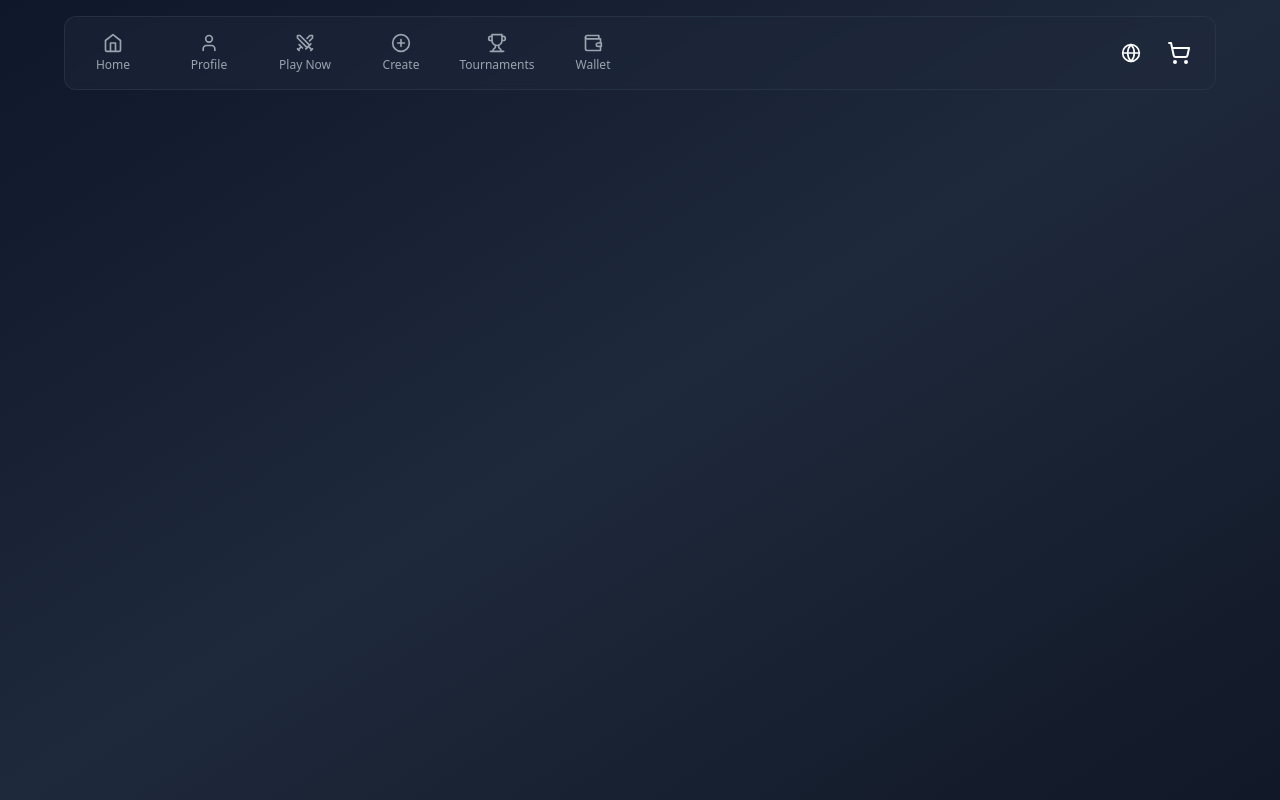
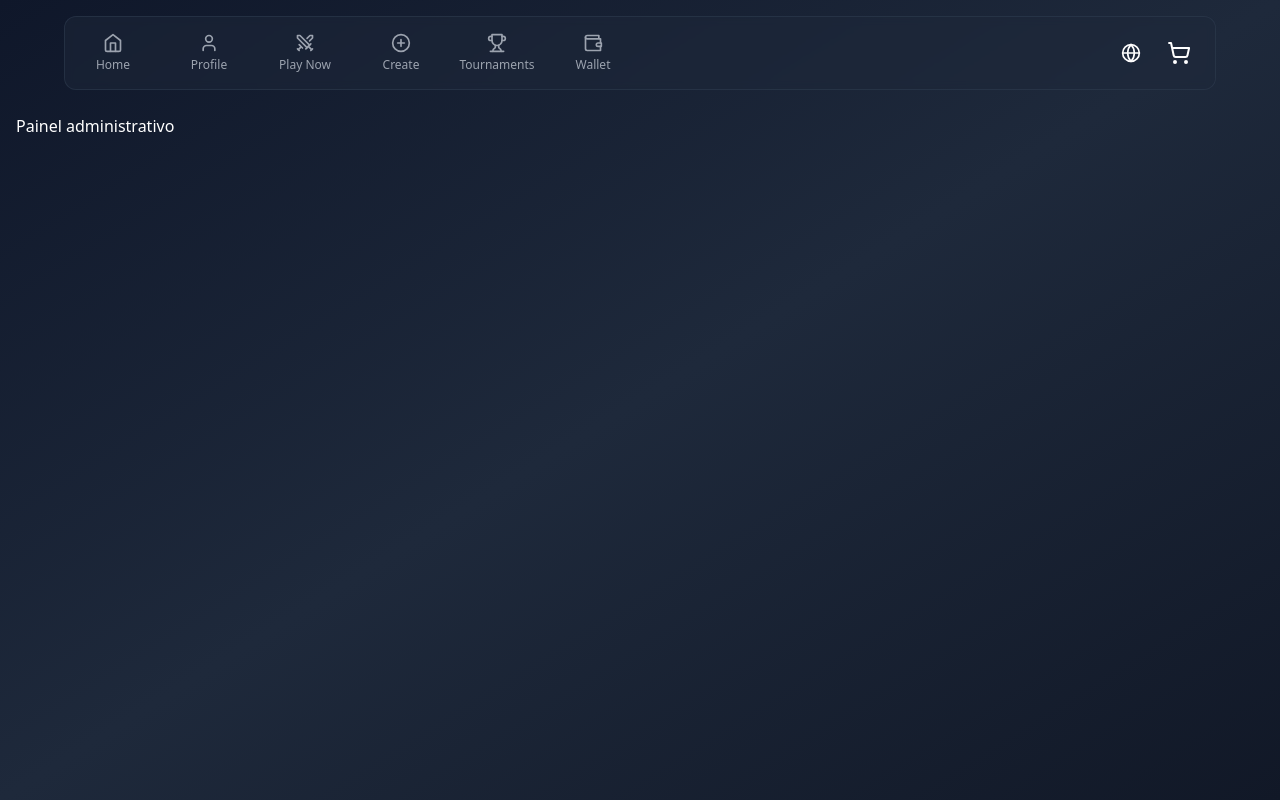
Before and after one commit to xadrezreal/xadrez-real, a React (Vite) app in the folder web/: page /admin in a window 1280 px wide. Built offline with nearby package versions, Linux system fonts and the light colour scheme.

Commit message:
fix admin

```diff
--- a/web/src/App.jsx
+++ b/web/src/App.jsx
@@ -50,6 +50,7 @@
 import { Button } from "./components/ui/button";
 import { useTranslation } from "react-i18next";
 import SubscriptionManager from "./components/SubscriptionManager";
+import { Admin } from "./components/Admin";
 
 const LoadingScreen = () => (
   <div className="flex items-center justify-center h-screen w-screen bg-slate-900 text-white">
@@ -267,6 +268,7 @@
             <Route path="/premium" element={<Premium />} />
             <Route path="/subscription" element={<SubscriptionManager />} />
             <Route path="/hall-of-fame" element={<HallOfFame />} />
+            <Route path="/admin" element={<Admin />} />
           </Routes>
         </main>
         <ShoppingCart isCartOpen={isCartOpen} setIsCartOpen={setIsCartOpen} />
--- /dev/null
+++ b/web/src/components/Admin.jsx
@@ -0,0 +1,3 @@
+export function Admin() {
+  return <div>Painel administrativo</div>;
+}
--- a/web/src/components/profile/ProfileView.jsx
+++ b/web/src/components/profile/ProfileView.jsx
@@ -132,7 +132,7 @@
           <CardTitle className="flex items-center gap-3 text-2xl text-cyan-300">
             <UserCheck className="w-8 h-8" />
             Bem-vindo, {authUser?.name}
-            {isAdmin && <Shield className="w-6 h-6 text-red-400 ml-2" />}
+            {isAdmin && <Shield className="w-6 h-6 text-green-400 ml-2" />}
             {!isAdmin && isPremium && (
               <Crown className="w-6 h-6 text-yellow-400 ml-2" />
             )}
@@ -140,7 +140,7 @@
           <CardDescription className="text-slate-400 pt-2">
             Gerencie suas informações de perfil aqui.
             {isAdmin && (
-              <span className="block text-red-400 font-medium mt-1">
+              <span className="block text-green-400 font-medium mt-1">
                 🛡️ Administrador do Sistema
               </span>
             )}
@@ -215,7 +215,7 @@
                 <Button
                   type="button"
                   variant="outline"
-                  className="w-full border-red-500 text-red-400 hover:bg-red-500/10"
+                  className="w-full border-green-500 text-green-400 hover:bg-red-500/10"
                   onClick={() => navigate("/admin")}
                 >
                   <Shield className="w-4 h-4 mr-2" />
```
